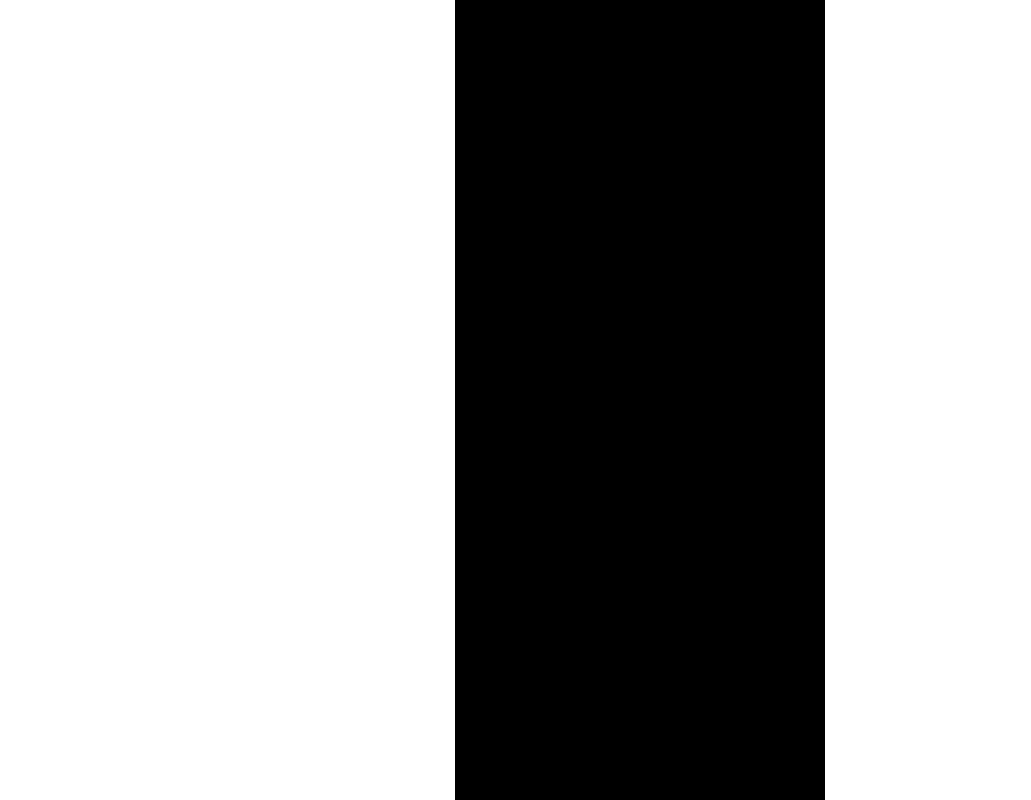
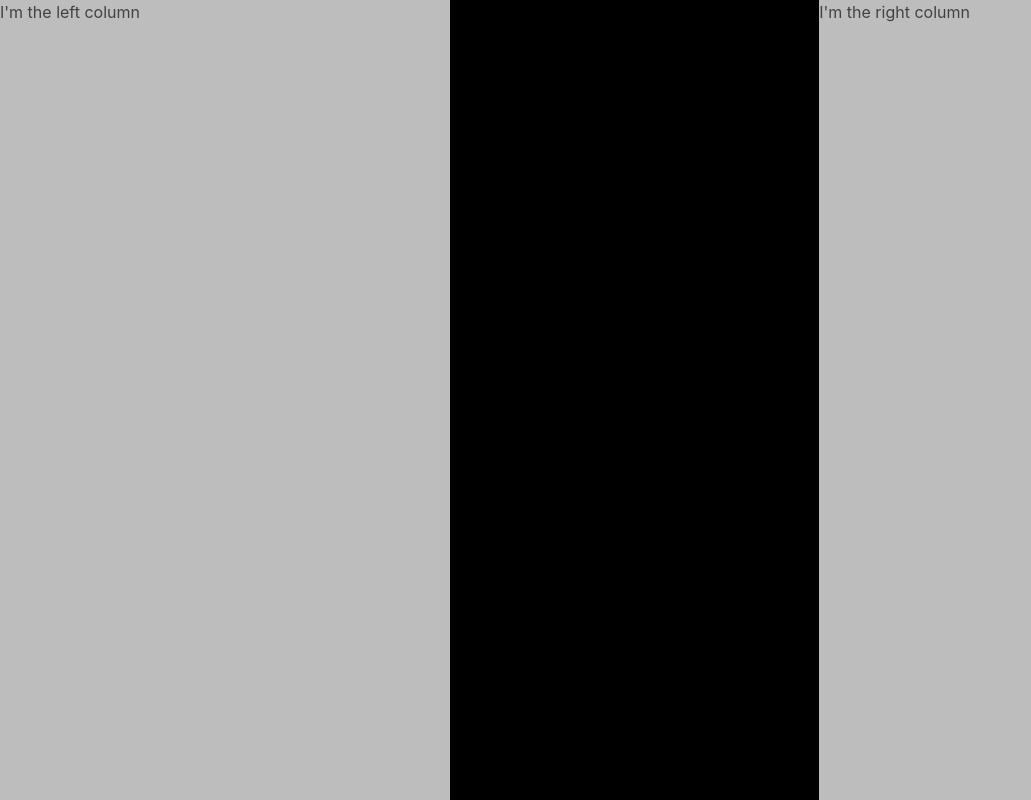
Before and after one commit to schaxmann/natta-fiverr, a Next.js app: page / in a window 1280 px wide. Shown: the whole page, without its empty margins (0-1031 px from the left). Built offline with nearby package versions, Linux system fonts and the light colour scheme.

Commit message:
Adds columns either side of bounding box

```diff
--- a/pages/_app.tsx
+++ b/pages/_app.tsx
@@ -34,14 +34,20 @@ const theme = extendTheme({
 function MyApp() {
   return (
     <ChakraProvider theme={theme}>
-      <Flex
-        position="absolute"
-        height="100vh"
-        width="100vw"
-        align="center"
-        justify="center"
-      >
-        <Box height="100vh" width="calc(100vh * (9/19.5))" bg="black"></Box>
+      <Flex position="absolute" height="100vh" width="100vw" justify="center">
+        <Box id="leftColumn" height="100vh" flexGrow="1" bg="gray.400">
+          <p>I'm the left column</p>
+        </Box>
+        <Box
+          id="boundingBox"
+          height="100vh"
+          width="calc(100vh * (9/19.5))"
+          minWidth="calc(100vh * (9/19.5))"
+          bg="black"
+        ></Box>
+        <Box id="rightColumn" height="100vh" bg="gray.400" flexGrow="1">
+          <p>I'm the right column</p>
+        </Box>
       </Flex>
     </ChakraProvider>
   );
```
